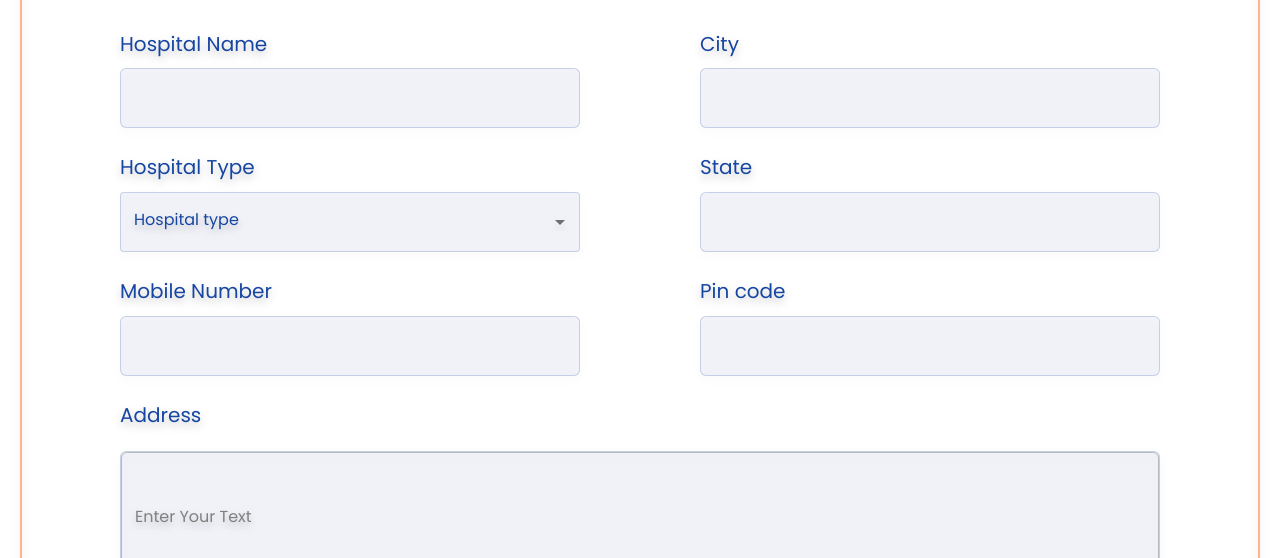
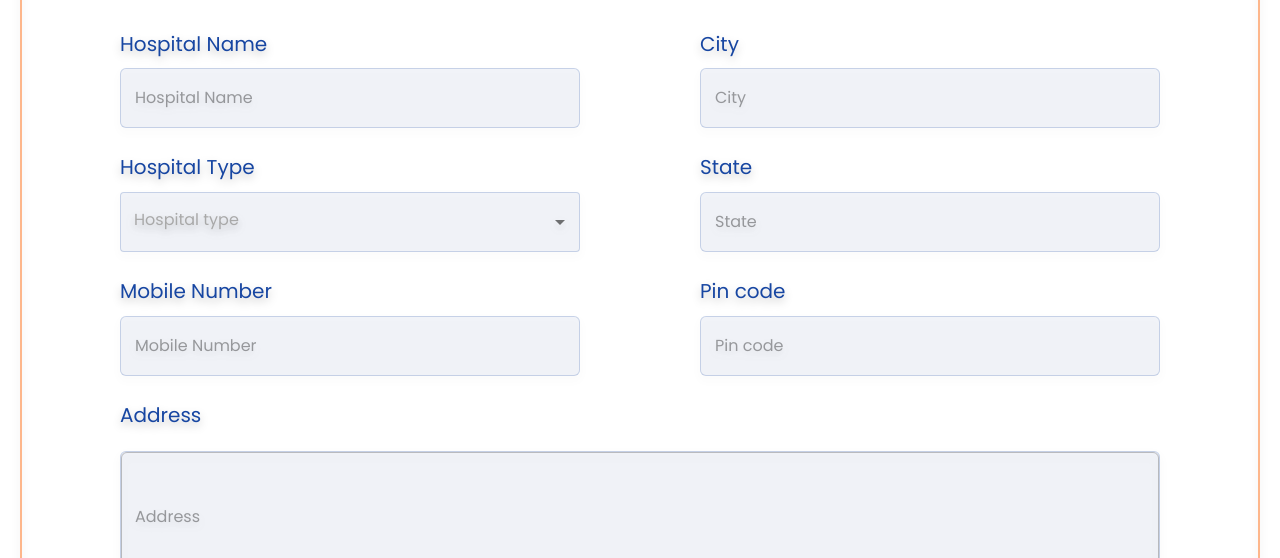
Before and after one commit to anushaAnu333/Medpick_Register, a React (Create React App) app: page / in a window 1280 px wide. Shown: the part 394-952 px from the top of the page. Built offline with nearby package versions, Linux system fonts and the light colour scheme.

Commit message:
Add files via upload

```diff
--- a/src/components/Register.jsx
+++ b/src/components/Register.jsx
@@ -475,6 +475,7 @@ const Register = () => {
                   variant="filled"
                   autoComplete="on"
                   color="success"
+                  placeholder="Hospital Name"
                   focused
                   type="text"
                   value={name}
@@ -496,6 +497,7 @@ const Register = () => {
                   variant="filled"
                   color="success"
                   focused
+                  placeholder="City"
                   type="type"
                   value={cityName}
                   onChange={(e) => setCityName(e.target.value)}
@@ -522,14 +524,15 @@ const Register = () => {
                     id="demo-simple-select-label"
                     sx={{
                       marginTop: "2%",
-                      color: "#1746A2",
-                      fontWeight: "400",
+                      color: "#a9a9a9",
+                      opacity: 1,
                     }}>
                     Hospital type
                   </InputLabel>
                   <SelectWrapper
                     labelId="demo-simple-select-label"
                     id="demo-simple-select"
+                    placeholder="Hospital Type"
                     sx={{
                       bgcolor: "rgba(23, 70, 162, 0.05)",
                       "& fieldset": { border: "none" },
@@ -565,6 +568,7 @@ const Register = () => {
                   variant="filled"
                   color="success"
                   focused
+                  placeholder="State"
                   value={stateName}
                   type="text"
                   onChange={(e) => setStateName(e.target.value)}
@@ -591,6 +595,7 @@ const Register = () => {
                   variant="filled"
                   color="success"
                   focused
+                  placeholder="Mobile Number"
                   type="tel"
                   value={phone}
                   onChange={(event) => setPhone(event.target.value)}
@@ -610,6 +615,7 @@ const Register = () => {
                 <InputWrapper
                   variant="filled"
                   color="success"
+                  placeholder="Pin code"
                   type="postal"
                   // inputProps={{
                   //   maxLength: 6,
@@ -637,18 +643,18 @@ const Register = () => {
                   variant="filled"
                   color="success"
                   value={address}
-                  placeholder="Enter Your Text"
+                  placeholder="Address"
                   multiline
                   rowsMax={4}
-                  inputProps={{
-                    sx: {
-                      "&::placeholder": {
-                        opacity: 1,
-                        alignItems: "start",
-                        color: "grey",
-                      },
-                    },
-                  }}
+                  // inputProps={{
+                  //   sx: {
+                  //     "&::placeholder": {
+                  //       opacity: 1,
+                  //       alignItems: "start",
+                  //       color: "grey",
+                  //     },
+                  //   },
+                  // }}
                   onChange={(e) => setAddress(e.target.value)}
                   focused
                 />
```
